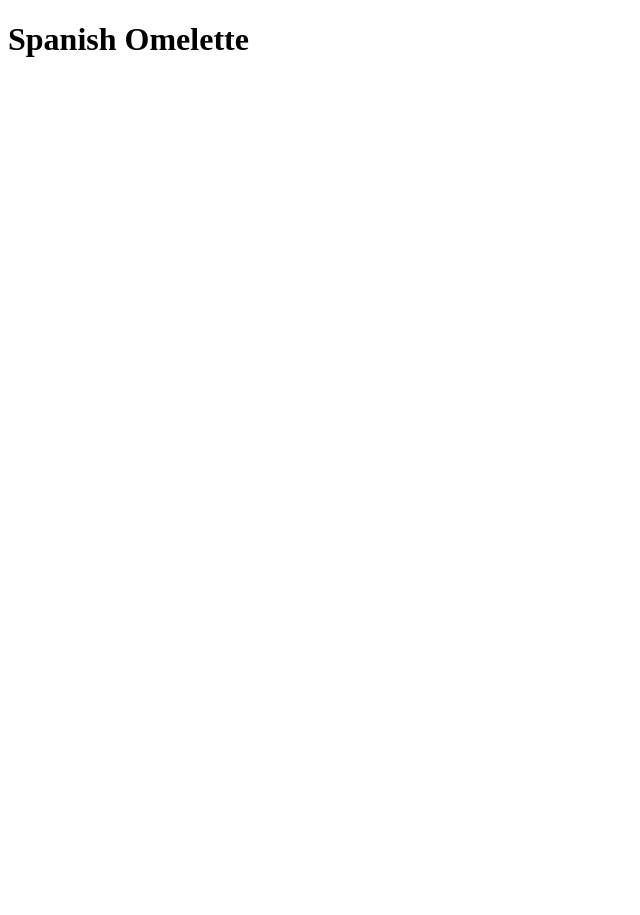
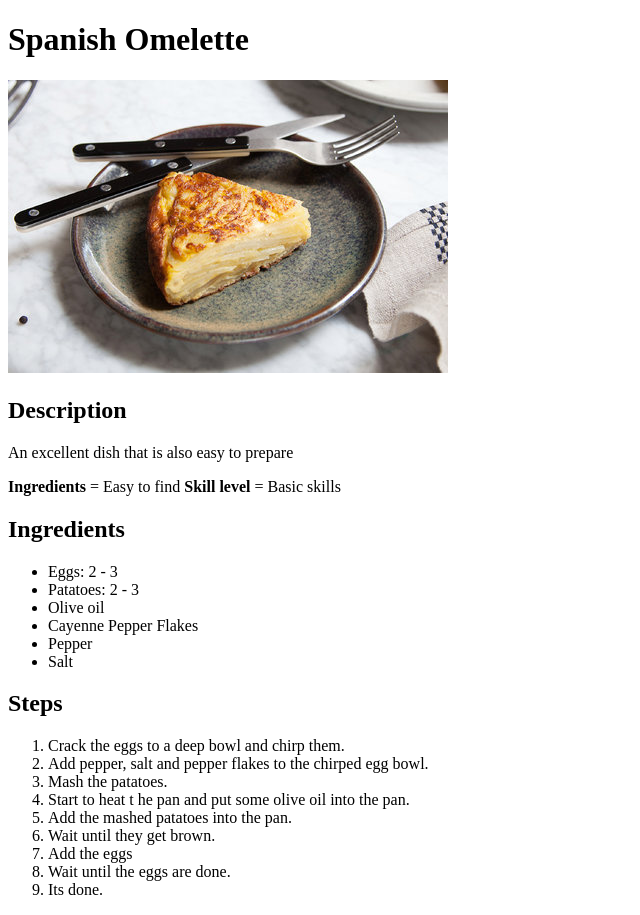
Before and after one commit to jarlapple/odin-recipes, a plain HTML site: page recipes/spanish_omelette.html in a window 1280 px wide. Shown: the whole page, without its empty margins (0-640 px from the left). Before the commit the page ends 800 px from the top, so only its background shows below. Drawn offline with Linux system fonts and the light colour scheme.

Commit message:
finished third and fourth iterations

```diff
--- a/recipes/spanish_omelette.html
+++ b/recipes/spanish_omelette.html
@@ -6,5 +6,30 @@
     </head>
     <body>
         <h1>Spanish Omelette</h1>
+        <img src="../images/spanish_omelette/spanish_omelette.jpg" alt="Imagine eggs">
+        <h2>Description</h2>
+        <p>An excellent dish that is also easy to prepare</p>
+        <p><strong>Ingredients</strong> = Easy to find <strong>Skill level</strong> = Basic skills</p>
+        <h2>Ingredients</h2>
+        <ul>
+            <li>Eggs: 2 - 3</li>
+            <li>Patatoes: 2 - 3</li>
+            <li>Olive oil</li>
+            <li>Cayenne Pepper Flakes</li>
+            <li>Pepper</li>
+            <li>Salt</li>
+        </ul>
+        <h2>Steps</h2>
+        <ol>
+            <li>Crack the eggs to a deep bowl and chirp them.</li>
+            <li>Add pepper, salt and pepper flakes to the chirped egg bowl.</li>
+            <li>Mash the patatoes.</li>
+            <li>Start to heat t he pan and put some olive oil into the pan.</li>
+            <li>Add the mashed patatoes into the pan.</li>
+            <li>Wait until they get brown.</li>
+            <li>Add the eggs</li>
+            <li>Wait until the eggs are done.</li>
+            <li>Its done.</li>
+        </ol>
     </body>
 </html>
```
Also changed, not shown: index.html (+1 -0 lines), images/spanish_omelette/spanish_omelette.jpg (added).
